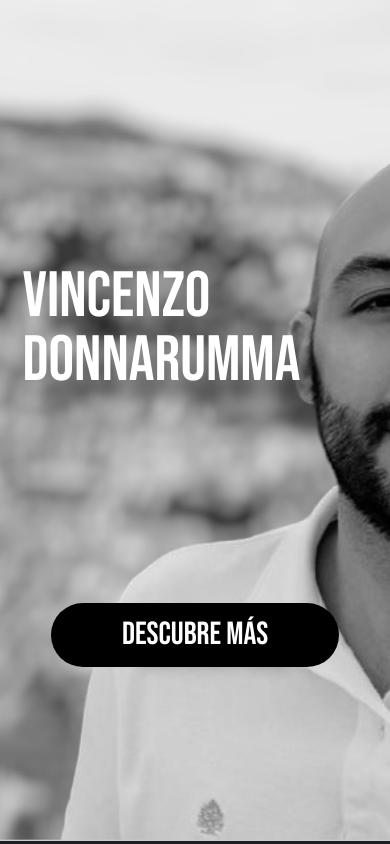
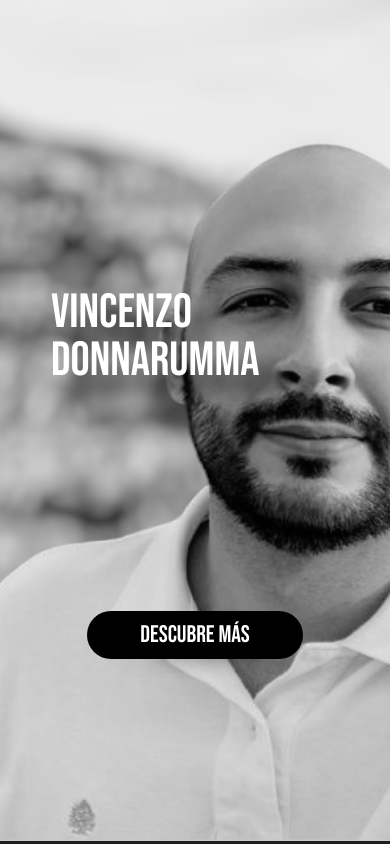
Before and after one commit to vincenzo2202/Portfolio_VincenzoDonnarumma, a React (Vite) app: page / in a window 390 px wide. Shown: the top 844 px of the page. Built offline with nearby package versions, Linux system fonts and the light colour scheme.

Commit message:
FEAT: added new cv and refactor stack section

```diff
--- a/src/pages/Home/Home.css
+++ b/src/pages/Home/Home.css
@@ -1,4 +1,12 @@
 @import url('https://fonts.googleapis.com/css2?family=Bebas+Neue&display=swap');
+
+:root {
+    --font-family: 'Bebas Neue', sans-serif;
+    --text-shadow: 20px 20px 15px rgba(0, 0, 0, 0.5);
+    --button-bg-color: black;
+    --button-hover-scale: 1.03;
+    --button-active-scale: 0.95;
+}
 
 body {
     overflow-x: hidden;
@@ -25,7 +33,6 @@ body {
     object-fit: cover;
     z-index: -1;
     filter: grayscale(100%) brightness(0.95);
-
 }
 
 .title-name {
@@ -33,121 +40,73 @@ body {
     position: absolute;
     text-align: left;
     z-index: 1;
-    font-family: 'Bebas Neue', sans-serif;
+    font-family: var(--font-family);
     font-size: 9em;
     line-height: 1;
     top: 35%;
     left: 35%;
     transform: translate(-50%, -50%);
-    text-shadow: 20px 20px 15px rgba(0, 0, 0, 0.5)
+    text-shadow: var(--text-shadow);
 }
 
 .button-home {
     width: 8em;
     padding: 0.5em;
     border-radius: 1em;
-    background-color: black;
+    background-color: var(--button-bg-color);
     position: absolute;
     z-index: 1;
-    font-family: 'Bebas Neue', sans-serif;
+    font-family: var(--font-family);
     font-size: 3em;
     line-height: 1;
     top: 75%;
     left: 25%;
     transform: translate(-50%, -50%);
-    text-shadow: 20px 20px 15px rgba(0, 0, 0, 0.5);
+    text-shadow: var(--text-shadow);
     cursor: pointer;
+    display: flex;
+    justify-content: center;
+    align-items: center;
 }
 
 .button-home:hover {
-    top: 75%;
-    left: 25%;
-    transform: translate(-50%, -50%) scale(1.03);
-
+    transform: translate(-50%, -50%) scale(var(--button-hover-scale));
 }
 
 .button-home:active {
-    top: 75%;
-    left: 25%;
-    transform: translate(-50%, -50%) scale(0.95);
-
+    transform: translate(-50%, -50%) scale(var(--button-active-scale));
 }
 
 @media screen and (max-width: 768px) {
-
-    body {
-        overflow-x: hidden;
-        height: 100%;
-        margin: 0;
-        user-select: none;
+    .title-name {
+        font-size: 4em;
+        top: 39%;
+        left: 55%;
     }
 
-    .home-body {
-        width: 100vw;
-        height: 100vh;
-        display: flex;
-        justify-content: center;
-        align-items: center;
+    .button-home {
+        font-size: 2em;
+        left: 50%;
+    }
+}
+
+@media screen and (max-width: 480px) {
+    .title-name {
+        font-size: 3em;
+        top: 40%;
+        left: 50%;
     }
 
-    .title-home {
-        position: relative;
+    .button-home {
+        font-size: 1.5em;
+        left: 50%;
     }
 
     .home-image {
-        width: 100vw;
+        width: 170%;
         height: 100vh;
-        object-fit: cover;
-        z-index: -1;
-        filter: grayscale(100%) brightness(0.95);
-    }
-
-    .title-name {
-        width: 6em;
-        position: absolute;
-        text-align: left;
-        z-index: 1;
-        font-family: 'Bebas Neue', sans-serif;
-        font-size: 4em;
-        line-height: 1;
-        top: 39%;
-        left: 55%;
-        transform: translate(-50%, -50%);
-        text-shadow: 20px 20px 15px rgba(0, 0, 0, 0.5)
-    }
-
-    .button-home {
-        width: 8em;
-        padding: 0.5em;
-        border-radius: 1em;
-        background-color: black;
-        display: flex;
-        justify-content: center;
-        align-items: center
-        ;
-        position: absolute;
-        z-index: 1;
-        font-family: 'Bebas Neue', sans-serif;
-        font-size: 2em;
-        line-height: 1;
-        top: 75%;
-        left: 50%;
-        transform: translate(-50%, -50%);
-        text-shadow: 20px 20px 15px rgba(0, 0, 0, 0.5);
-        cursor: pointer;
-    }
-
-    .button-home:hover {
-        top: 75%;
-        left: 50%;
-        transform: translate(-50%, -50%) scale(1.03);
-
-    }
-
-    .button-home:active {
-        top: 75%;
-        left: 50%;
-        transform: translate(-50%, -50%) scale(0.95);
+        /* mover a la izquierda */
+        transform: translateX(-40%);
 
     }
 }
--- a/src/pages/Home/Home.jsx
+++ b/src/pages/Home/Home.jsx
@@ -47,15 +47,17 @@ export const Home = () => {
         }
     };
 
-    const portfolioBtn = ()=>{
-       return navigate('/portfolio');
+    const portfolioBtn = () => {
+        return navigate('/portfolio');
     }
 
     return (
         <>
             <div className='home-body'>
                 <div className='title-home'>
-                    <div draggable='true'><img className='home-image' src={image} alt='home' />  </div>
+                    <div draggable='true'>
+                        <img className='home-image' src={image} alt='home' />
+                    </div>
                     <div className='title-name'>Vincenzo Donnarumma</div>
                     <div className='button-home' onClick={() => handleScrollToSection(about)}>DESCUBRE MÁS</div>
                 </div>
@@ -199,8 +201,8 @@ export const Home = () => {
             </div>
             <div className='contact'>
                 <div className='message'>¡Hagamos algo genial!</div>
-                <div class="Download-button">
-                    <a class="Download-link" href='https://drive.google.com/file/d/1xd8idaQxsZzL4Yie7RRXtavo9VP06EZ2/view?usp=drive_link' target='_blank' rel='noopener noreferrer'>
+                <div className="Download-button">
+                    <a className="Download-link" href="/src/assets/CV_VINCENZO_DONNARUMMA.pdf" target="_blank" rel="noopener noreferrer" >
                         <svg
                             xmlns="http://www.w3.org/2000/svg"
                             height="16"
@@ -212,7 +214,7 @@ export const Home = () => {
                                 fill="white"
                             ></path>
                         </svg>
-                        <div className='cv-text'>Descargar CV</div>
+                        <div className="cv-text">Descargar CV</div>
                     </a>
                 </div>
                 <div className='box-contact'>
--- a/src/pages/Home/Stack.css
+++ b/src/pages/Home/Stack.css
@@ -1,9 +1,16 @@
+:root {
+    --background-color: #1B1F24;
+    --text-color: white;
+    --highlight-color: var(--green);
+    /* Assuming --green is defined elsewhere */
+}
+
 .stack {
     width: 100vw;
     height: 100vh;
     object-fit: cover;
     z-index: -1;
-    background-color: #1B1F24;
+    background-color: var(--background-color);
     display: flex;
     justify-content: center;
     align-items: center;
@@ -11,7 +18,7 @@
 }
 
 .stack-container {
-     transform: scale(1.55);
+    transform: scale(1.55);
 }
 
 .title {
@@ -23,14 +30,14 @@
 .title hr {
     height: 3px;
     width: 30px;
-    background-color: var(--green);
+    background-color: var(--highlight-color);
     border: none;
 }
 
 .title h2 {
     font-size: 25px;
     font-weight: 600;
-    color: white;
+    color: var(--text-color);
 }
 
 .contentTechnologies {
@@ -46,33 +53,30 @@
 
 .contentTechnologiesSectionTitle {
     font-weight: 800;
-    color: var(--green);
+    color: var(--highlight-color);
 }
 
 .contentTechnologiesSectionList {
     padding: 0;
+    display: flex;
     flex-direction: column;
     gap: 10px;
-    display: flex;
     list-style: none;
 }
 
 .contentTechnologiesSectionListElement {
     display: flex;
     align-items: center;
+    justify-content: center;
+    /* Center horizontally */
     gap: 5px;
-    color: white;
-}
-
-.contentTechnologiesSectionListElement span {
-    color: white;
+    color: var(--text-color);
 }
 
 .contentSkillsTitle {
     width: 100vw;
     font-size: 4em;
     margin-bottom: 2em;
-
 }
 
 @media screen and (max-width: 768px) {
@@ -87,7 +91,6 @@
     }
 
     .contentTechnologies {
-        display: flex;
         flex-direction: column;
     }
 
@@ -96,24 +99,17 @@
     }
 
     .contentTechnologiesSectionList {
-        padding: 0;
-        gap: 10px;
         display: grid;
-        list-style: none;
         grid-template-columns: repeat(4, 1fr);
         transform: scale(1.4);
     }
 
-    span {
-        display: none;
-    }
-
+    span,
     hr {
         display: none;
     }
 
     .contentTechnologiesSectionTitle {
-        font-weight: 800;
         padding-right: 1em;
         margin-bottom: 0.5em;
         display: flex;
@@ -122,7 +118,7 @@
     }
 
     .contentTechnologiesSectionListElement {
-       justify-content: center;
+        justify-content: center;
     }
 
     .contentSkillsTitle {
```
Also changed, not shown: 1 other file (tests, documents, lock files or other folders).
